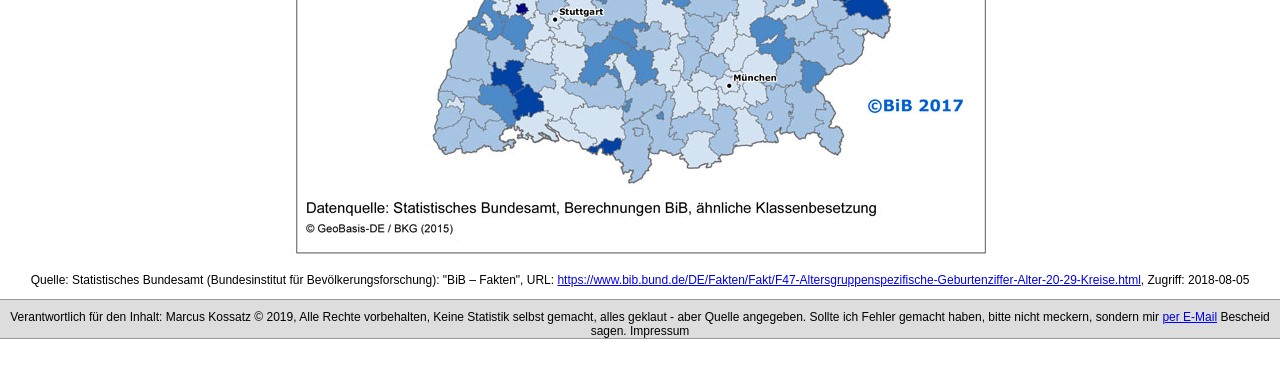
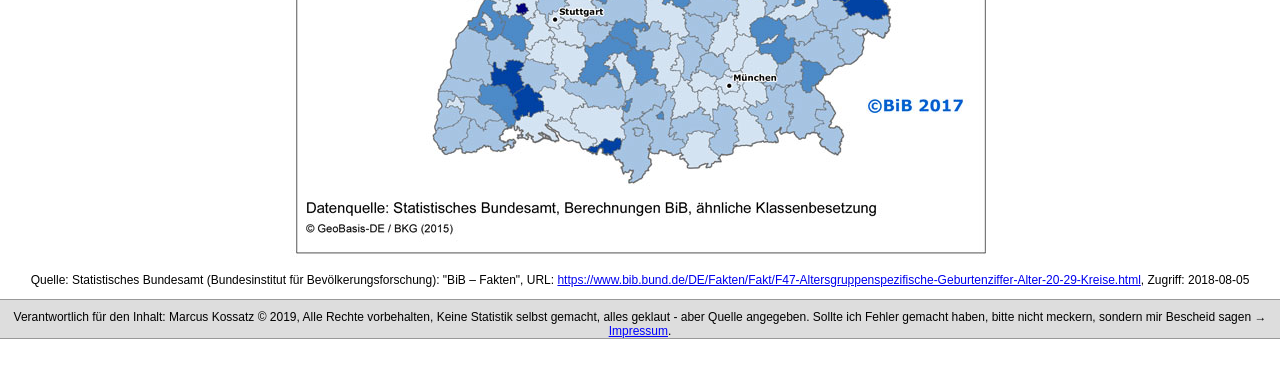
Before and after one commit to MenschMarcus/wer-findet-die-ddr, a plain HTML site: page index.html in a window 1280 px wide. Shown: the part 844-1222 px from the top of the page. Drawn offline with Linux system fonts and the light colour scheme.

Commit message:
restyled legal notice button

```diff
--- a/index.html
+++ b/index.html
@@ -58,7 +58,7 @@
 
     <!-- Bottom Row (disclaimer) -->
     <div id="bottom-row" class="row emph-row">
-      <p id='disclaimer'>Verantwortlich für den Inhalt: Marcus Kossatz &copy; 2019, Alle Rechte vorbehalten, Keine Statistik selbst gemacht, alles geklaut - aber Quelle angegeben. Sollte ich Fehler gemacht haben, bitte nicht meckern, sondern mir <a href="mailto:marcus.kossatz@posteo.de">per E-Mail</a> Bescheid sagen. <span id="legal-notice-button">Impressum</span></p>
+      <p id='disclaimer'>Verantwortlich für den Inhalt: Marcus Kossatz &copy; 2019, Alle Rechte vorbehalten, Keine Statistik selbst gemacht, alles geklaut - aber Quelle angegeben. Sollte ich Fehler gemacht haben, bitte nicht meckern, sondern mir Bescheid sagen &rarr; <button id="legal-notice-button">Impressum</button>.</p>
     </div>
 
     <!-- Legal Notice overlay -->
--- a/style.css
+++ b/style.css
@@ -126,6 +126,17 @@ h1
   cursor: pointer; /* Add a pointer on hover */
 }
 
+#legal-notice-button
+{
+  background: none!important;
+  border: none;
+  padding: 0!important;
+  font-size: 1em;
+  color: blue;
+  text-decoration: underline;
+  cursor: pointer;
+}
+
 .overlay-text
 {
   position: absolute;
```
